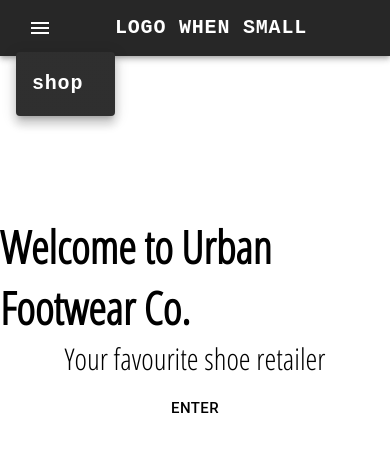
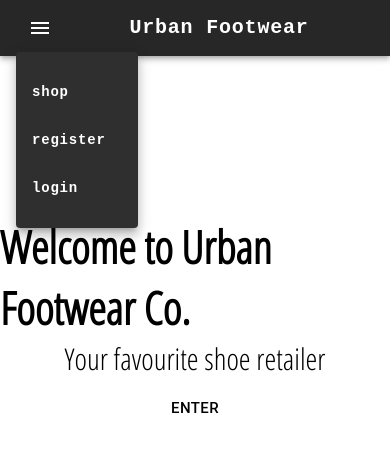
Before and after one commit to joefreeman8/UF-shoes-fe, a React (Create React App) app: page / in a window 390 px wide. Both pictures are taken after a click on the button "account of current user". Shown: the top 452 px of the page. Built offline with nearby package versions, Linux system fonts and the light colour scheme.

Commit message:
responsive nav bar & refactored nav components

```diff
--- a/src/components/common/Nav.js
+++ b/src/components/common/Nav.js
@@ -4,20 +4,19 @@ import {
   Toolbar,
   IconButton,
   Typography,
-  Menu,
   Container,
-  MenuItem,
 } from '@mui/material'
-import MenuIcon from '@mui/icons-material/Menu'
+
 import { ThemeProvider, createTheme } from '@mui/material/styles'
+import ShoppingCartIcon from '@mui/icons-material/ShoppingCart';
 
-import { useState } from 'react'
 import { Link, useNavigate } from "react-router-dom"
+import { useAuthenticated } from '../hooks/useAuthenticated';
+import { AUTH } from '../lib/auth';
+import NavMobile from './NavMobile'
 
-import { useAuthenticated } from '../hooks/useAuthenticated';
 import '../../styles/Nav.scss'
-import { AUTH } from '../lib/auth';
-import ShoppingCartIcon from '@mui/icons-material/ShoppingCart';
+
 
 
 const darkTheme = createTheme({
@@ -40,16 +39,6 @@ function Nav() {
     setIsLoggedIn(false)
     navigate('/')
   }
-  const [anchorElNav, setAnchorElNav] = useState(null);
-
-  const handleOpenNavMenu = (event) => {
-    setAnchorElNav(event.currentTarget);
-  };
-
-
-  const handleCloseNavMenu = () => {
-    setAnchorElNav(null);
-  };
 
 
   return (
@@ -75,82 +64,13 @@ function Nav() {
                 U.F.
               </Typography>
             </Link>
-            <Box sx={{ flexGrow: 1, display: { xs: 'flex', md: 'none' } }}>
-              <IconButton
-                size="large"
-                aria-label="account of current user"
-                aria-controls="menu-appbar"
-                aria-haspopup="true"
-                onClick={handleOpenNavMenu}
-                color="white"
-              >
-                <MenuIcon />
-              </IconButton>
-              <Menu
-                id="menu-appbar"
-                anchorEl={anchorElNav}
-                anchorOrigin={{
-                  vertical: 'bottom',
-                  horizontal: 'left',
-                }}
-                keepMounted
-                transformOrigin={{
-                  vertical: 'top',
-                  horizontal: 'left',
-                }}
-                open={Boolean(anchorElNav)}
-                onClose={handleCloseNavMenu}
-                sx={{
-                  display: { xs: 'block', md: 'none' },
-                }}
-              >
+            <NavMobile
 
-                <MenuItem onClick={handleCloseNavMenu}>
-                  <Link className='link' to='/shop' >
-                    <Typography
-                      textAlign="center"
-                      variant="h6"
-                      noWrap
-                      component="div"
-                      sx={{
-                        mr: 2,
-                        display: { xs: 'flex', md: 'none' },
-                        flexGrow: 1,
-                        fontFamily: 'monospace',
-                        fontWeight: 700,
-                        letterSpacing: '.05rem',
-                        color: 'white',
-                        textDecoration: 'none',
-                      }}
-                    >
-                      shop
-                    </Typography>
-                  </Link>
-                </MenuItem>
-              </Menu>
-            </Box>
-            <Typography
-              variant="h6"
-              noWrap
-              component="div"
-              sx={{
-                mr: 2,
-                display: { xs: 'flex', md: 'none' },
-                flexGrow: 1,
-                fontFamily: 'monospace',
-                fontWeight: 700,
-                letterSpacing: '.05rem',
-                color: 'white',
-                textDecoration: 'none',
-              }}
-            >
-              LOGO WHEN SMALL
-            </Typography>
+            />
 
             <Box sx={{ flexGrow: 1, display: { xs: 'none', md: 'flex' } }}>
               <Link className='link' to='/shop' >
                 <Typography
-                  onClick={handleCloseNavMenu}
                   variant="h6"
                   noWrap
                   component="div"
@@ -174,7 +94,10 @@ function Nav() {
                   <Link className='link' to={`/basket/${userId}`}>
                     <IconButton
                       aria-label="add to shopping cart"
-                      sx={{ mr: 2 }}
+                      sx={{
+                        mr: 2,
+                        display: { xs: 'none', md: 'flex' }
+                      }}
                     >
                       <ShoppingCartIcon />
                     </IconButton>
--- /dev/null
+++ b/src/components/common/NavMobile.js
@@ -0,0 +1,214 @@
+import {
+  Box,
+  IconButton,
+  Typography,
+  Menu,
+  MenuItem,
+  MenuList,
+} from '@mui/material'
+
+import MenuIcon from '@mui/icons-material/Menu'
+
+import { useState } from 'react'
+import { Link, useNavigate } from 'react-router-dom'
+import { useAuthenticated } from '../hooks/useAuthenticated'
+import { AUTH } from '../lib/auth'
+
+function NavMobile() {
+  const navigate = useNavigate()
+  const [isLoggedIn, setIsLoggedIn] = useAuthenticated()
+
+  const { userId } = AUTH.getPayload()
+
+  const logout = () => {
+    AUTH.logout()
+    setIsLoggedIn(false)
+    navigate('/')
+  }
+
+  const [anchorElNav, setAnchorElNav] = useState(null);
+
+  const handleOpenNavMenu = (event) => {
+    setAnchorElNav(event.currentTarget);
+  };
+
+
+  const handleCloseNavMenu = () => {
+    setAnchorElNav(null);
+  };
+
+  return (
+    <>
+      <Box sx={{ flexGrow: 1, direction: 'row', display: { xs: 'flex', md: 'none' } }}>
+        <IconButton
+          size="large"
+          aria-label="account of current user"
+          aria-controls="menu-appbar"
+          aria-haspopup="true"
+          onClick={handleOpenNavMenu}
+          color="white"
+        >
+          <MenuIcon />
+        </IconButton>
+        <Menu
+          id="menu-appbar"
+          anchorEl={anchorElNav}
+          anchorOrigin={{
+            vertical: 'bottom',
+            horizontal: 'left',
+          }}
+          keepMounted
+          transformOrigin={{
+            vertical: 'top',
+            horizontal: 'left',
+          }}
+          open={Boolean(anchorElNav)}
+          onClose={handleCloseNavMenu}
+          sx={{
+            display: { xs: 'block', md: 'none' },
+          }}
+        >
+          <MenuList direction="row">
+            <MenuItem onClick={handleCloseNavMenu}>
+              <Link className='link small-screen-nav' to='/shop' >
+                <Typography
+                  textAlign="center"
+                  variant="h6"
+                  noWrap
+                  component="div"
+                  sx={{
+                    mr: 2,
+                    display: { xs: 'flex', md: 'none' },
+                    flexGrow: 1,
+                    fontFamily: 'monospace',
+                    fontWeight: 700,
+                    letterSpacing: '.05rem',
+                    fontSize: 14,
+                    color: 'white',
+                    textDecoration: 'none',
+                  }}
+                >
+                  shop
+                </Typography>
+              </Link>
+            </MenuItem>
+            {isLoggedIn ? (
+              <Box>
+                <MenuItem>
+                  <Link className='link small-screen-nav' to={`/basket/${userId}`}>
+                    <Typography
+                      variant="h6"
+                      color="inherit"
+                      component="div"
+                      sx={{
+                        mr: 2,
+                        display: { xs: 'flex', md: 'none' },
+                        fontFamily: 'monospace',
+                        fontWeight: 700,
+                        letterSpacing: '.05rem',
+                        fontSize: 14,
+                        color: 'white',
+                        alignItem: 'center'
+                      }}
+                    >
+                      basket
+                    </Typography>
+                  </Link>
+                </MenuItem>
+                <MenuItem>
+                  <Link className='link' to='/' onClick={logout}>
+                    <Typography
+                      variant="h6"
+                      color="inherit"
+                      component="div"
+                      sx={{
+                        mr: 2,
+                        display: { xs: 'flex', md: 'none' },
+                        fontFamily: 'monospace',
+                        fontWeight: 700,
+                        letterSpacing: '.05rem',
+                        fontSize: 14,
+                        color: 'white',
+                        alignItem: 'center'
+                      }}
+                    >
+                      logout
+                    </Typography>
+                  </Link>
+                </MenuItem>
+              </Box>
+            ) : (
+              <Box>
+                <MenuItem>
+                  <Link className='link small-screen-nav' to='/register' >
+                    <Typography
+                      textAlign="center"
+                      variant="h6"
+                      noWrap
+                      component="div"
+                      sx={{
+                        mr: 2,
+                        display: { xs: 'flex', md: 'none' },
+                        flexGrow: 1,
+                        fontFamily: 'monospace',
+                        fontWeight: 700,
+                        letterSpacing: '.05rem',
+                        fontSize: 14,
+                        color: 'white',
+                        textDecoration: 'none',
+                      }}
+                    >
+                      register
+                    </Typography>
+                  </Link>
+                </MenuItem>
+                <MenuItem>
+                  <Link className='link small-screen-nav' to='/login' >
+                    <Typography
+                      textAlign="center"
+                      variant="h6"
+                      noWrap
+                      component="div"
+                      sx={{
+                        mr: 2,
+                        display: { xs: 'flex', md: 'none' },
+                        flexGrow: 1,
+                        fontFamily: 'monospace',
+                        fontWeight: 700,
+                        letterSpacing: '.05rem',
+                        fontSize: 14,
+                        color: 'white',
+                        textDecoration: 'none',
+                      }}
+                    >
+                      login
+                    </Typography>
+                  </Link>
+                </MenuItem>
+              </Box>
+            )}
+          </MenuList>
+        </Menu>
+
+      </Box>
+      <Typography
+        variant="h6"
+        noWrap
+        component="div"
+        sx={{
+          display: { xs: 'flex', md: 'none' },
+          flexGrow: 1,
+          fontFamily: 'monospace',
+          fontWeight: 700,
+          letterSpacing: '.05rem',
+          color: 'white',
+          textDecoration: 'none',
+        }}
+      >
+        Urban Footwear
+      </Typography>
+    </>
+  )
+}
+
+export default NavMobile
```
